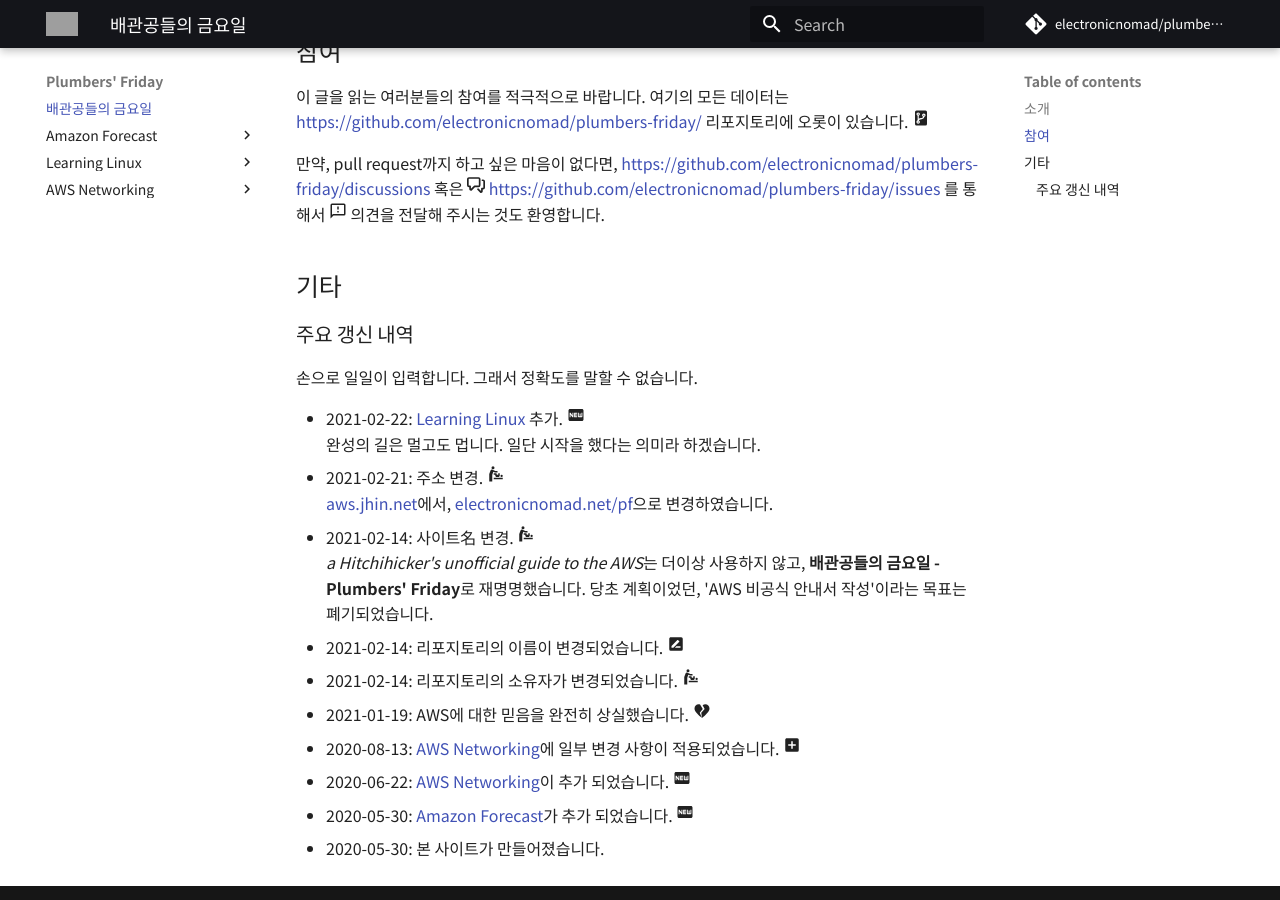
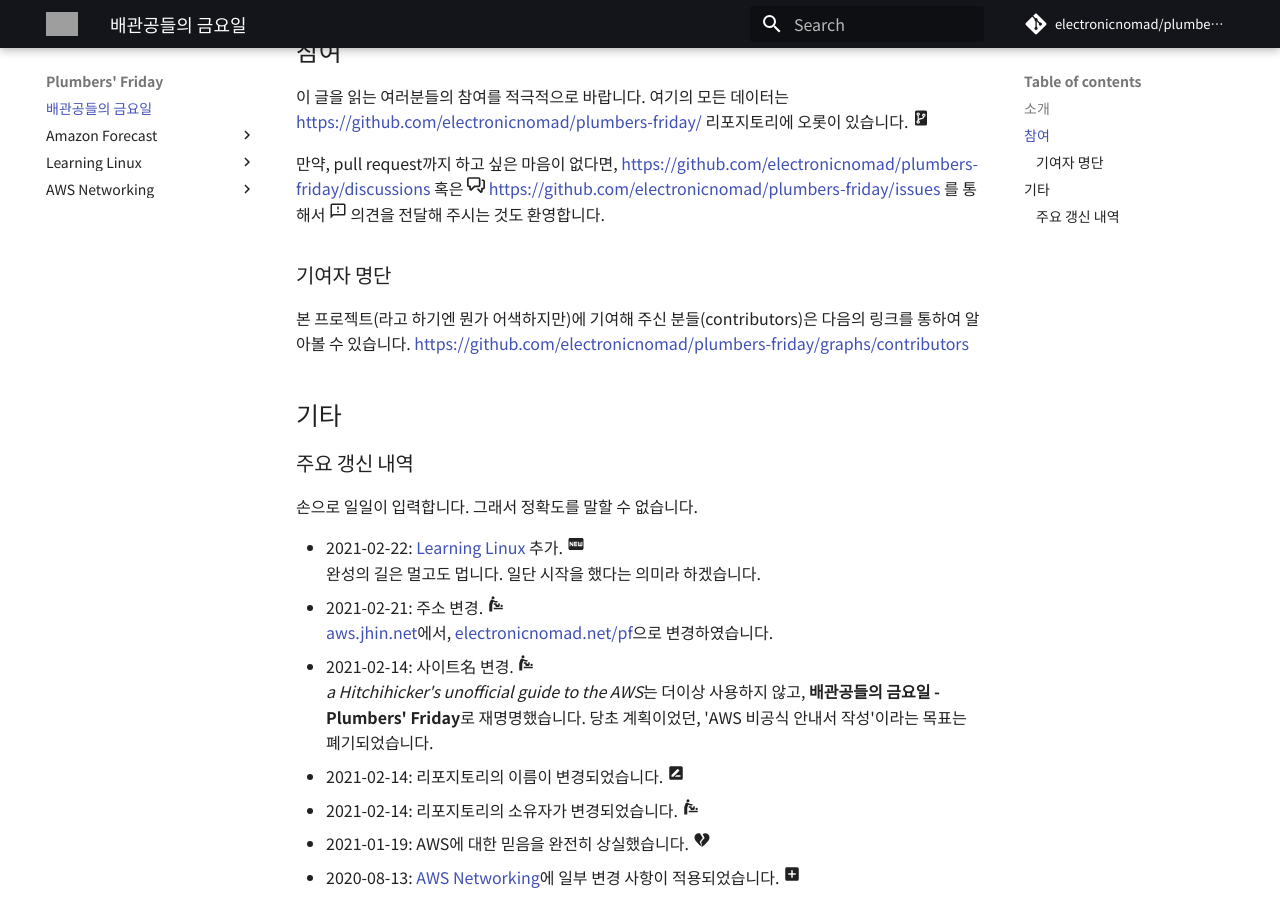
Before and after one commit to electronicnomad/plumbers-friday, an MkDocs documentation site: the page built from docs/index.md, in a window 1280 px wide and 900 px high, scrolled down 406 px. Built offline with MkDocs 1.6.1 and Material for MkDocs 9.7.7, drawn with Linux system fonts in a browser that asks for light colours; some web fonts are replaced; comment, search, counter and statistics services are not loaded; grey boxes are pictures that could not be loaded.

Commit message:
minor changes on README.md and docs/index.md 	modified:   README.md 	modified:   docs/index.md

```diff
--- a/docs/index.md
+++ b/docs/index.md
@@ -26,6 +26,11 @@
 :material-message-alert-outline:
 의견을 전달해 주시는 것도 환영합니다.
 
+### 기여자 명단
+
+본 프로젝트(라고 하기엔 뭔가 어색하지만)에 기여해 주신 분들(contributors)은 다음의 링크를 통하여
+알아볼 수 있습니다. <https://github.com/electronicnomad/plumbers-friday/graphs/contributors>
+
 ## 기타
 
 ### 주요 갱신 내역
```
Also changed, not shown: README.md (+8 -0 lines).
